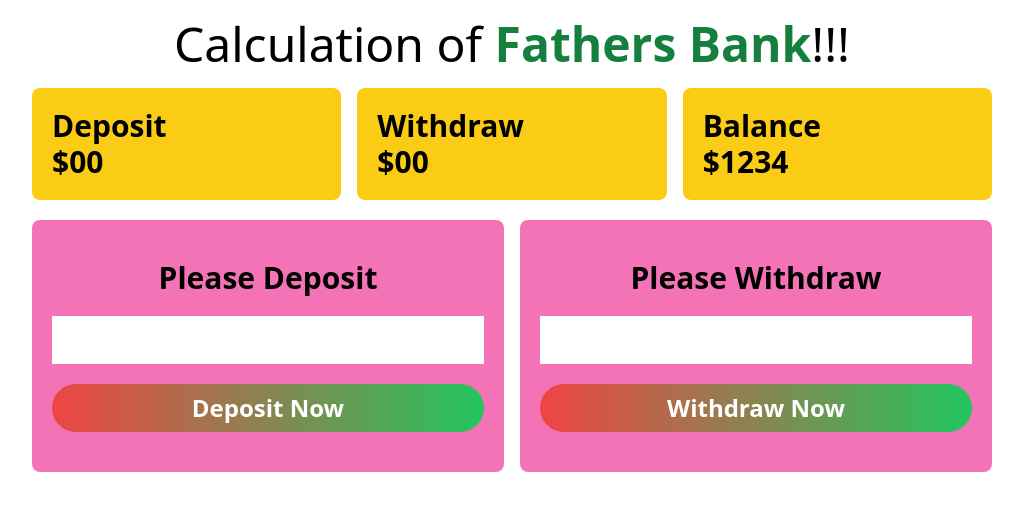
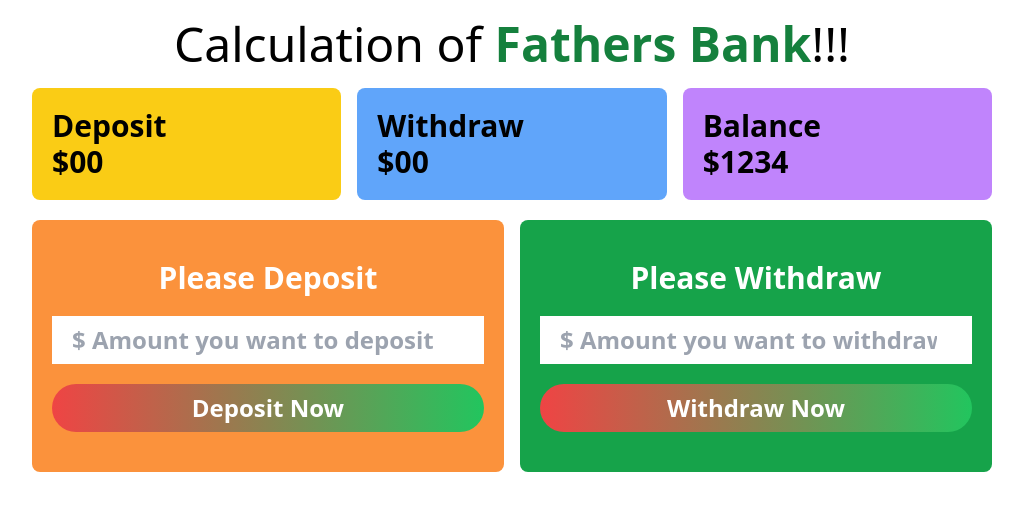
Before and after one commit to aknathweb/module-5-practice-1, a plain HTML site: page bank.html in a window 1280 px wide. Shown: the whole page, without its empty margins (128-1151 px from the left). Drawn offline with nearby package versions, Linux system fonts and the light colour scheme.

Commit message:
some style change

```diff
--- a/bank.html
+++ b/bank.html
@@ -21,26 +21,28 @@
                 <h2>Deposit</h2>
                 <h3>$<span id="deposit_price_show">00</span></h3>
             </div>
-            <div class="bg-yellow-400 p-5 rounded-lg text-3xl font-bold">
+            <div class="bg-blue-400 p-5 rounded-lg text-3xl font-bold">
                 <h2>Withdraw</h2>
                 <h3>$<span id="withdraw_price_show">00</span></h3>
             </div>
-            <div class="bg-yellow-400 p-5 rounded-lg text-3xl font-bold">
+            <div class="bg-purple-400 p-5 rounded-lg text-3xl font-bold">
                 <h2>Balance</h2>
                 <h3>$<span id="total_price_show">1234</span></h3>
             </div>
         </section>
         <section class="grid grid-cols-2 gap-4 w-9/12 mx-auto my-5">
-            <div class="bg-pink-400 text-2xl font-bold rounded-lg p-5 text-center">
+            <div class="bg-orange-400 text-2xl font-bold rounded-lg p-5 text-center text-white">
                 <h2 class="text-3xl font-bold my-5">Please Deposit</h2>
-                <input type="number" name="" class="w-full px-5 py-2" id="deposit_price">
+                <input type="number" name="" placeholder="$ Amount you want to deposit" class="w-full px-5 py-2"
+                    id="deposit_price">
                 <button id="deposit_button"
                     class="w-full bg-gradient-to-r from-red-500 to-green-500 px-5 py-2 my-5 rounded-full text-white font-bold hover:from-green-500 hover:to-pink-500 hover:transition-all hover:scale-95">Deposit
                     Now</button>
             </div>
-            <div class="bg-pink-400 text-2xl font-bold rounded-lg p-5 text-center">
+            <div class="bg-green-600 text-2xl font-bold rounded-lg p-5 text-center text-white">
                 <h2 class="text-3xl font-bold my-5">Please Withdraw</h2>
-                <input type="number" name="" class="w-full px-5 py-2" id="withdraw_price">
+                <input type="number" name="" placeholder="$ Amount you want to withdraw" class="w-full px-5 py-2"
+                    id="withdraw_price">
                 <button id="withdraw_button"
                     class="w-full bg-gradient-to-r from-red-500 to-green-500 px-5 py-2 my-5 rounded-full text-white font-bold hover:from-green-500 hover:to-pink-500 hover:transition-all hover:scale-95">Withdraw
                     Now</button>
```
